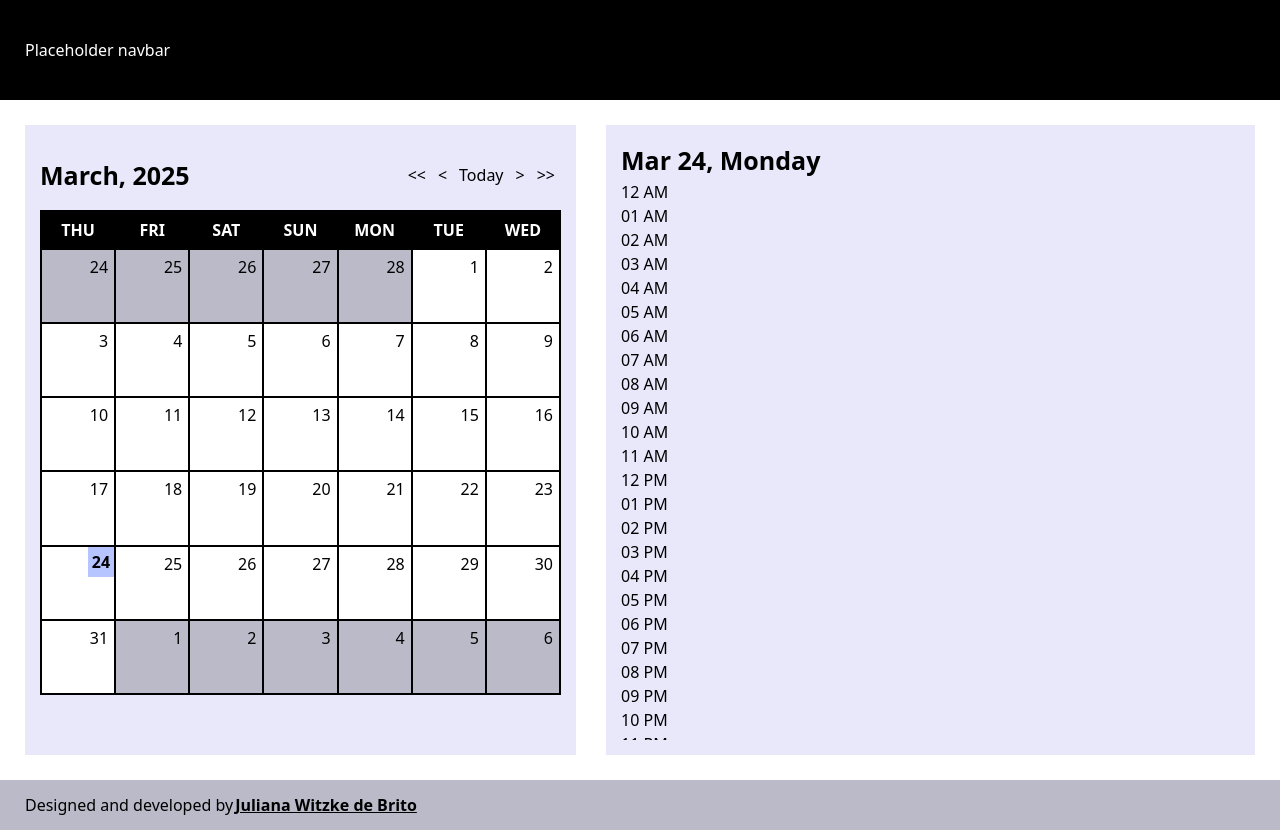
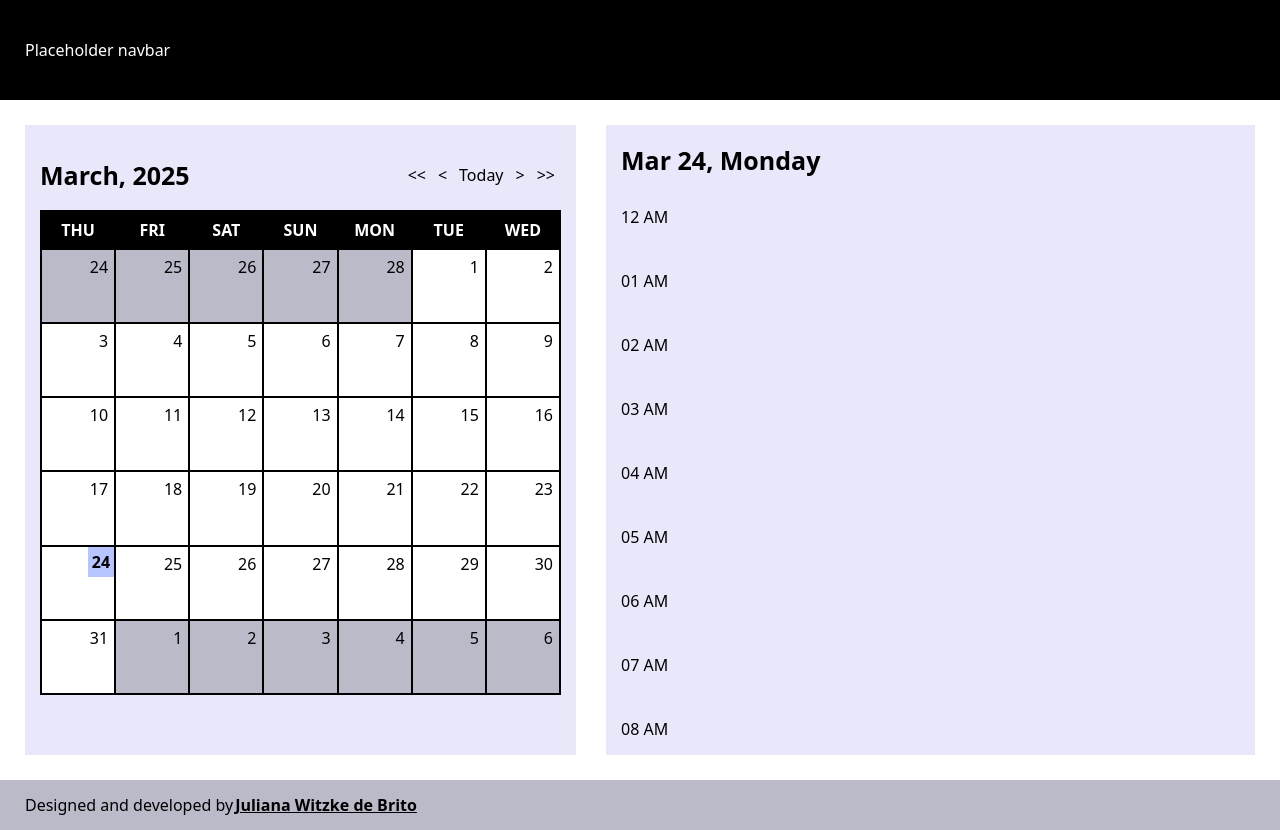
Before and after one commit to jubrito/planner-with-calendar, a React (Vite) app: page / in a window 1280 px wide. Built offline with nearby package versions, Linux system fonts and the light colour scheme.

Commit message:
style: define styles for hours of the day

```diff
--- a/src/features/Planner/_planner.module.scss
+++ b/src/features/Planner/_planner.module.scss
@@ -7,6 +7,9 @@
   margin-right: variables.$outer-spacing;
   padding: variables.$inner-spacing;
   color: variables.$black-color;
+  overflow: hidden;
+  display: flex;
+  flex-direction: column;
 
   @include mixins.media-only-mobile {
     margin: 0 variables.$inner-spacing;
@@ -14,12 +17,6 @@
   @include mixins.media-only-small-mobile {
     margin: 0;
   }
-
-  // height: calc(90% - $spacing);
-
-  overflow: hidden;
-  display: flex;
-  flex-direction: column;
 
   .plannerHeader {
     display: flex;
@@ -38,16 +35,20 @@
 
   .hoursWrapper {
     width: 100%;
-    height: 100%; /* Ensure the scrollable content doesn't exceed the row height */
+    height: 100%;
     overflow-y: auto;
+    margin-top: variables.$outer-spacing;
+
     .hoursOfTheDay {
       display: flex;
       flex-direction: column;
-      width: 50%;
+      width: max-content;
+      text-align: right;
       min-height: min-content;
 
       span {
         width: 100%;
+        padding: 0 0 40px;
       }
     }
   }
```
